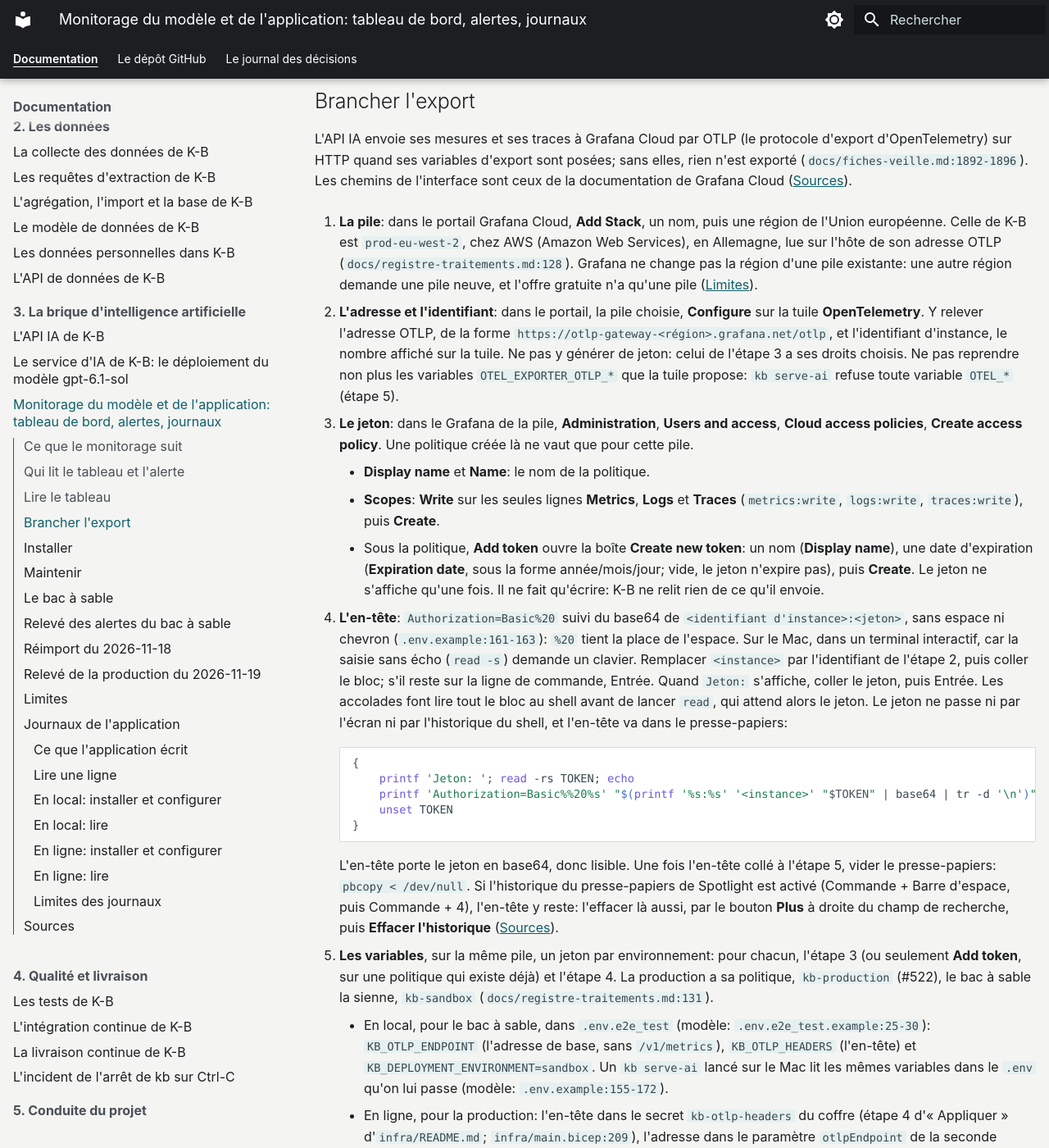
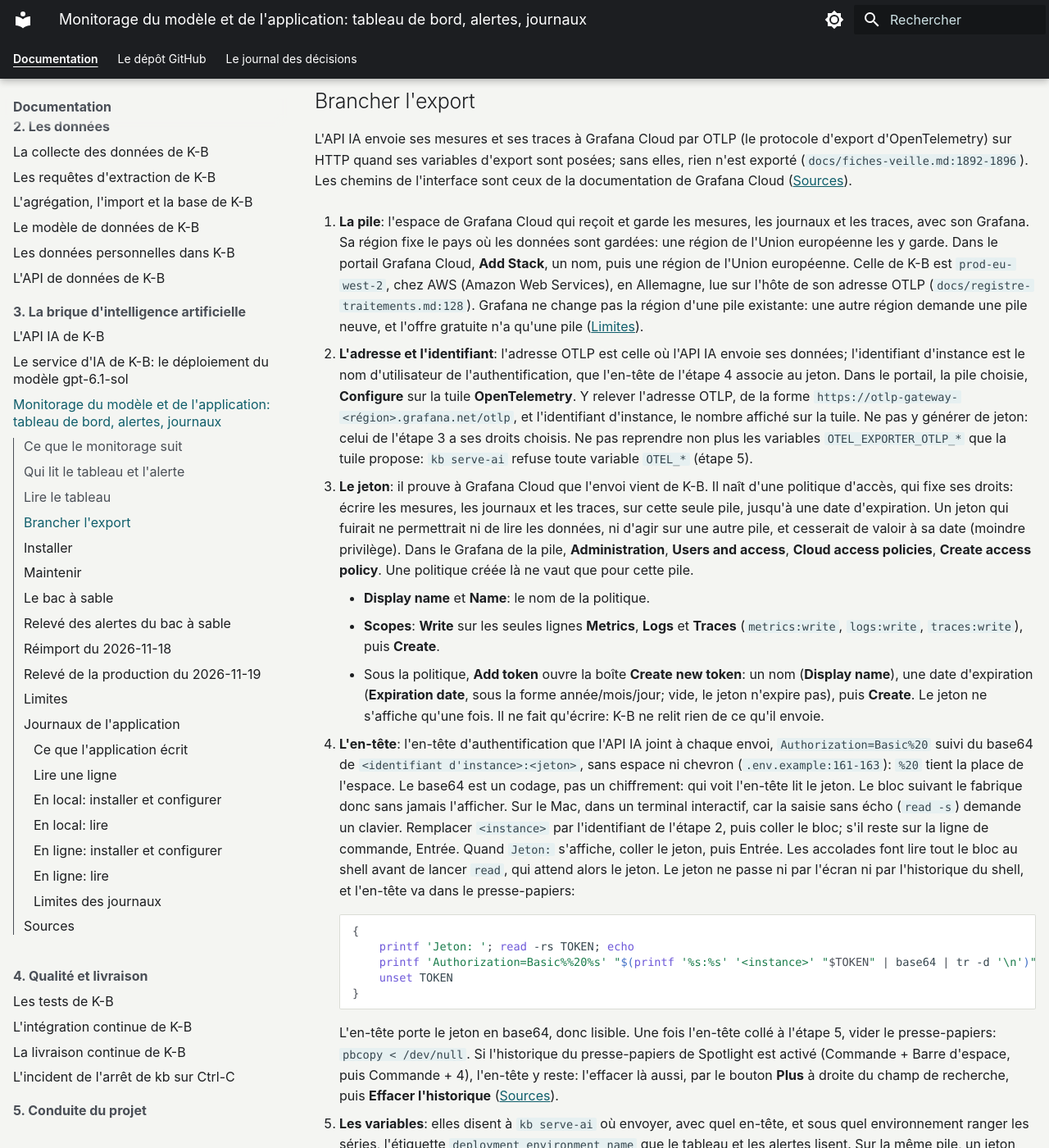
Before and after one commit to SabineLaurent/K-B, an MkDocs documentation site: the page built from documentation/monitorage.md, in a window 1280 px wide and 1400 px high, scrolled down 4998 px. Shown: the whole window at 82% size. Built offline with MkDocs 1.6.1 and Material for MkDocs 9.7.7, drawn with Linux system fonts in a browser that asks for light colours; plug-ins that fetch from the network failed and are left out; some of the changed text lies outside the part shown.

Commit message:
docs: open each step of the export with what it makes and what it is for, as the sheet teaches an installer; the journaling note follows the new lines (issue 620)

````diff
--- a/documentation/monitorage.md
+++ b/documentation/monitorage.md
@@ -131,20 +131,26 @@ L'API IA envoie ses mesures et ses traces à Grafana Cloud par OTLP (le protocol
 quand ses variables d'export sont posées; sans elles, rien n'est exporté (`docs/fiches-veille.md:1892-1896`). Les
 chemins de l'interface sont ceux de la documentation de Grafana Cloud ([Sources](#sources)).
 
-1. **La pile**: dans le portail Grafana Cloud, <span lang="en">**Add Stack**</span>, un nom, puis une région de
-    l'Union européenne. Celle de K-B est `prod-eu-west-2`, chez AWS (<span lang="en">Amazon Web Services</span>), en
+1. **La pile**: l'espace de Grafana Cloud qui reçoit et garde les mesures, les journaux et les traces, avec son
+    Grafana. Sa région fixe le pays où les données sont gardées: une région de l'Union européenne les y garde. Dans le
+    portail Grafana Cloud, <span lang="en">**Add Stack**</span>, un nom, puis une région de l'Union européenne. Celle
+    de K-B est `prod-eu-west-2`, chez AWS (<span lang="en">Amazon Web Services</span>), en
     Allemagne, lue sur l'hôte de son adresse OTLP (`docs/registre-traitements.md:128`). Grafana ne change pas la
     région d'une pile existante: une autre région demande une pile neuve, et l'offre gratuite n'a qu'une pile
     ([Limites](#limites)).
 
-2. **L'adresse et l'identifiant**: dans le portail, la pile choisie, <span lang="en">**Configure**</span> sur la
-    tuile <span lang="en">**OpenTelemetry**</span>. Y relever l'adresse OTLP, de la forme
+2. **L'adresse et l'identifiant**: l'adresse OTLP est celle où l'API IA envoie ses données; l'identifiant
+    d'instance est le nom d'utilisateur de l'authentification, que l'en-tête de l'étape 4 associe au jeton. Dans le
+    portail, la pile choisie, <span lang="en">**Configure**</span> sur la tuile <span lang="en">**OpenTelemetry**</span>. Y relever l'adresse OTLP, de la forme
     `https://otlp-gateway-<région>.grafana.net/otlp`, et l'identifiant d'instance, le nombre affiché sur la tuile. Ne
     pas y générer de jeton: celui de l'étape 3 a ses droits choisis. Ne pas reprendre non plus les variables
     `OTEL_EXPORTER_OTLP_*` que la tuile propose: `kb serve-ai` refuse toute variable `OTEL_*` (étape 5).
 
-3. **Le jeton**: dans le Grafana de la pile, <span lang="en">**Administration**, **Users and access**, **Cloud access
-    policies**, **Create access policy**</span>. Une politique créée là ne vaut que pour cette pile.
+3. **Le jeton**: il prouve à Grafana Cloud que l'envoi vient de K-B. Il naît d'une politique d'accès, qui fixe ses
+    droits: écrire les mesures, les journaux et les traces, sur cette seule pile, jusqu'à une date d'expiration. Un
+    jeton qui fuirait ne permettrait ni de lire les données, ni d'agir sur une autre pile, et cesserait de valoir à sa
+    date (moindre privilège). Dans le Grafana de la pile, <span lang="en">**Administration**, **Users and access**,
+    **Cloud access policies**, **Create access policy**</span>. Une politique créée là ne vaut que pour cette pile.
     - <span lang="en">**Display name**</span> et <span lang="en">**Name**</span>: le nom de la politique.
     - <span lang="en">**Scopes**</span>: <span lang="en">**Write**</span> sur les seules lignes
         <span lang="en">**Metrics**, **Logs**</span> et <span lang="en">**Traces**</span> (`metrics:write`,
@@ -155,8 +161,10 @@ chemins de l'interface sont ceux de la documentation de Grafana Cloud ([Sources]
         <span lang="en">**Create**</span>. Le jeton ne s'affiche qu'une fois. Il ne fait qu'écrire: K-B ne relit rien
         de ce qu'il envoie.
 
-4. **L'en-tête**: `Authorization=Basic%20` suivi du base64 de `<identifiant d'instance>:<jeton>`, sans espace ni
-    chevron (`.env.example:161-163`): `%20` tient la place de l'espace. Sur le Mac, dans un terminal interactif, car
+4. **L'en-tête**: l'en-tête d'authentification que l'API IA joint à chaque envoi, `Authorization=Basic%20` suivi du
+    base64 de `<identifiant d'instance>:<jeton>`, sans espace ni chevron (`.env.example:161-163`): `%20` tient la
+    place de l'espace. Le base64 est un codage, pas un chiffrement: qui voit l'en-tête lit le jeton. Le bloc suivant
+    le fabrique donc sans jamais l'afficher. Sur le Mac, dans un terminal interactif, car
     la saisie sans écho (`read -s`) demande un clavier. Remplacer `<instance>` par l'identifiant de l'étape 2, puis
     coller le bloc; s'il reste sur la ligne de commande, Entrée. Quand `Jeton:` s'affiche, coller le jeton, puis
     Entrée. Les accolades font lire tout le bloc au shell avant de lancer `read`, qui attend alors le jeton. Le jeton
@@ -175,7 +183,9 @@ chemins de l'interface sont ceux de la documentation de Grafana Cloud ([Sources]
     Commande + 4), l'en-tête y reste: l'effacer là aussi, par le bouton **Plus** à droite du champ de recherche, puis
     **Effacer l'historique** ([Sources](#sources)).
 
-5. **Les variables**, sur la même pile, un jeton par environnement: pour chacun, l'étape 3 (ou seulement
+5. **Les variables**: elles disent à `kb serve-ai` où envoyer, avec quel en-tête, et sous quel environnement ranger
+    les séries, l'étiquette `deployment_environment_name` que le tableau et les alertes lisent. Sur la même pile, un
+    jeton par environnement: pour chacun, l'étape 3 (ou seulement
     <span lang="en">**Add token**</span>, sur une politique qui existe déjà) et l'étape 4. La production a sa
     politique, `kb-production` (#522), le bac à sable la sienne, `kb-sandbox` (`docs/registre-traitements.md:131`).
     - En local, pour le bac à sable, dans `.env.e2e_test` (modèle: `.env.e2e_test.example:25-30`):
@@ -198,8 +208,9 @@ chemins de l'interface sont ceux de la documentation de Grafana Cloud ([Sources]
     - avec l'export, `KB_DEPLOYMENT_ENVIRONMENT` absente, ou ni `sandbox` ni `production`;
     - une variable `OTEL_*`, même sans export.
 
-6. **Vérifier**: le test de l'export envoie à la pile les mesures d'une demande sur le rejeu, depuis un terminal où le
-    `.env` n'est pas chargé:
+6. **Vérifier**: la vérification montre que la chaîne marche de bout en bout, de l'API IA jusqu'aux séries dans
+    Grafana, avant d'importer le tableau et les règles. Le test de l'export envoie à la pile les mesures d'une demande
+    sur le rejeu, depuis un terminal où le `.env` n'est pas chargé:
 
     ```sh
     uv run --env-file .env.e2e_test pytest -m e2e -k real_export -rs
````
Also changed, not shown: docs/journaling/2026-11-21-brancher-l-export-dans-la-fiche-du-monitorage.md (+16 -12 lines).
